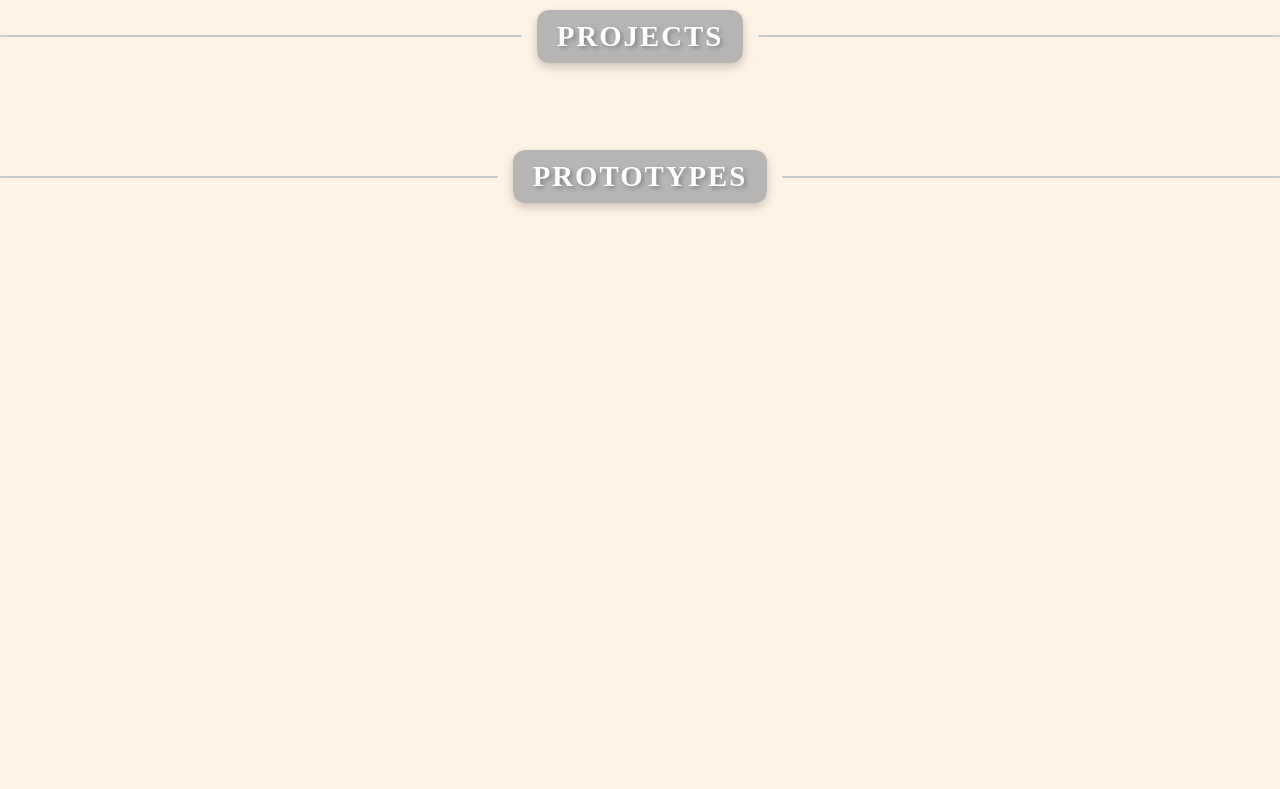
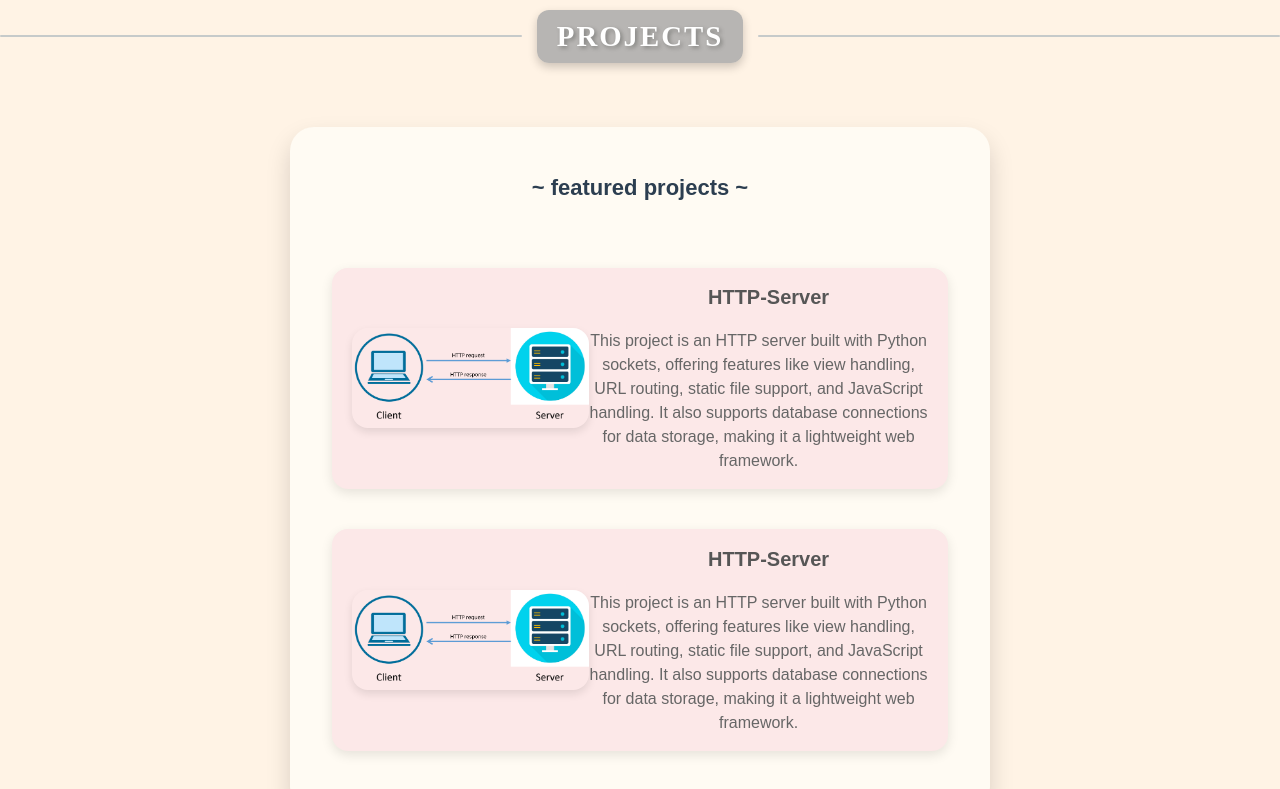
Before and after one commit to phbruemmer/personal-website, a Vue app: page /#/ in a window 1280 px wide. Shown: the part 1420-2209 px from the top of the page. Before the commit the page ends 1667 px from the top, so only its background shows below. Built offline with nearby package versions, Linux system fonts and the light colour scheme.

Commit message:
- Started working on Projects section

```diff
--- a/src/components/MainPage/Home/Home.vue
+++ b/src/components/MainPage/Home/Home.vue
@@ -33,6 +33,7 @@
 import Box from "@/components/MainPage/Box.vue";
 import DefaultLink from "@/components/DefaultLink.vue";
 import Visuals from "@/components/MainPage/Home/Visuals.vue";
+import DefaultSeperator from "@/components/Separators/DefaultSeperator.vue";
 
 export default {
   name: "Home",
@@ -40,6 +41,7 @@ export default {
     Box,
     DefaultLink,
     Visuals,
+    DefaultSeperator,
   },
 };
 </script>
--- /dev/null
+++ b/src/components/MainPage/LargeBox.vue
@@ -0,0 +1,50 @@
+<template>
+  <div class="box-container">
+    <h2 class="box-title">{{ title }}</h2>
+    <p class="box-text"><slot /></p>
+  </div>
+</template>
+
+<script>
+export default {
+  name: "LargeBox",
+  props: {
+    title: {
+      type: String,
+    },
+  },
+};
+</script>
+
+<style scoped>
+.box-container {
+  position: relative;
+  width: 100%;
+  max-width: 50%;
+  margin: 20px auto;
+  padding: 30px;
+  background: #fffbf3;
+  border-radius: 24px;
+  box-shadow: 0 12px 24px rgba(0, 0, 0, 0.15);
+  font-family: "Arial", sans-serif;
+  transition: all 0.3s ease-in-out;
+  transform: scale(1);
+}
+
+.box-title {
+  font-size: 22px;
+  color: #2c3e50;
+  margin-bottom: 15px;
+  text-align: center;
+  font-weight: 700;
+}
+
+.box-text {
+  font-size: 18px;
+  color: #7f8c8d;
+  text-align: center;
+  line-height: 1.6;
+  padding: 12px;
+  margin-top: 10px;
+}
+</style>
--- /dev/null
+++ b/src/components/MainPage/Project.vue
@@ -0,0 +1,82 @@
+<template>
+  <div class="project-container">
+    <div class="left-container">
+      <img :src="path" alt="Project Image" />
+    </div>
+
+    <div class="right-container">
+      <h1>{{ title }}</h1>
+      <p>
+        <slot />
+      </p>
+    </div>
+  </div>
+</template>
+
+<script>
+export default {
+  name: "Project",
+  props: {
+    title: {
+      type: String,
+      required: false,
+    },
+    path: {
+      type: String,
+      required: false,
+    },
+  },
+};
+</script>
+
+<style scoped>
+.project-container {
+  margin-top: 40px;
+  display: flex;
+  justify-content: space-between;
+  background-color: #fce8e8;
+  align-items: center;
+  border-radius: 16px;
+  box-shadow: 0 4px 12px rgba(0, 0, 0, 0.1);
+}
+
+.left-container {
+  flex: 1;
+  display: flex;
+  justify-content: center;
+  margin-top: 20px;
+  margin-bottom: 20px;
+}
+
+img {
+  height: 100px;
+  width: auto;
+  margin-left: 20px;
+  object-fit: cover;
+  border-radius: 16px;
+  box-shadow: 0 4px 8px rgba(0, 0, 0, 0.1);
+  transition: transform 0.3s ease-in-out;
+}
+
+img:hover {
+  transform: scale(1.05);
+}
+
+.right-container {
+  flex: 2;
+}
+
+h1 {
+  font-size: 20px;
+  font-weight: 600;
+  color: #565656;
+}
+
+p {
+  font-size: 16px;
+  color: #666;
+  line-height: 1.5;
+  text-align: center;
+  margin-right: 20px;
+}
+</style>
--- /dev/null
+++ b/src/components/MainPage/Projects/Projects.vue
@@ -0,0 +1,31 @@
+<template>
+  <LargeBox title="~ featured projects ~">
+    <Project title="HTTP-Server" :path="require('@/assets/projects/HTTP.png')"
+      >This project is an HTTP server built with Python sockets, offering
+      features like view handling, URL routing, static file support, and
+      JavaScript handling. It also supports database connections for data
+      storage, making it a lightweight web framework.</Project
+    >
+    <Project title="HTTP-Server" :path="require('@/assets/projects/HTTP.png')"
+      >This project is an HTTP server built with Python sockets, offering
+      features like view handling, URL routing, static file support, and
+      JavaScript handling. It also supports database connections for data
+      storage, making it a lightweight web framework.</Project
+    >
+  </LargeBox>
+</template>
+
+<script>
+import LargeBox from "@/components/MainPage/LargeBox.vue";
+import Project from "@/components/MainPage/Project.vue";
+
+export default {
+  name: "Projects",
+  components: {
+    LargeBox,
+    Project,
+  },
+};
+</script>
+
+<style scoped></style>
--- /dev/null
+++ b/src/components/Separators/DefaultSeperator.vue
@@ -0,0 +1,18 @@
+<template>
+  <div class="dotted-seperator"></div>
+</template>
+
+<script>
+export default {
+  name: "DefaultSeperator",
+};
+</script>
+
+<style>
+.dotted-seperator {
+  border-bottom: 2px dotted #9c9c9c8f;
+  width: 60%;
+  margin: 20px auto;
+  padding-bottom: 10px;
+}
+</style>
--- a/src/views/HomeView.vue
+++ b/src/views/HomeView.vue
@@ -4,6 +4,7 @@
   <Home />
   <SectionSeperator id="About"> About </SectionSeperator>
   <SectionSeperator id="Projects"> Projects </SectionSeperator>
+  <Projects />
   <SectionSeperator id="Prototypes"> Prototypes </SectionSeperator>
 </template>
 
@@ -11,6 +12,7 @@
 import Welcome from "@/components/MainPage/Welcome.vue";
 import SectionSeperator from "@/components/Separators/SectionSeperator.vue";
 import Home from "@/components/MainPage/Home/Home.vue";
+import Projects from "@/components/MainPage/Projects/Projects.vue";
 
 export default {
   name: "HomeView",
@@ -18,6 +20,7 @@ export default {
     Welcome,
     SectionSeperator,
     Home,
+    Projects,
   },
 };
 </script>
```
Also changed, not shown: src/assets/projects/HTTP-Server.png (added), src/assets/projects/HTTP.png (added).
